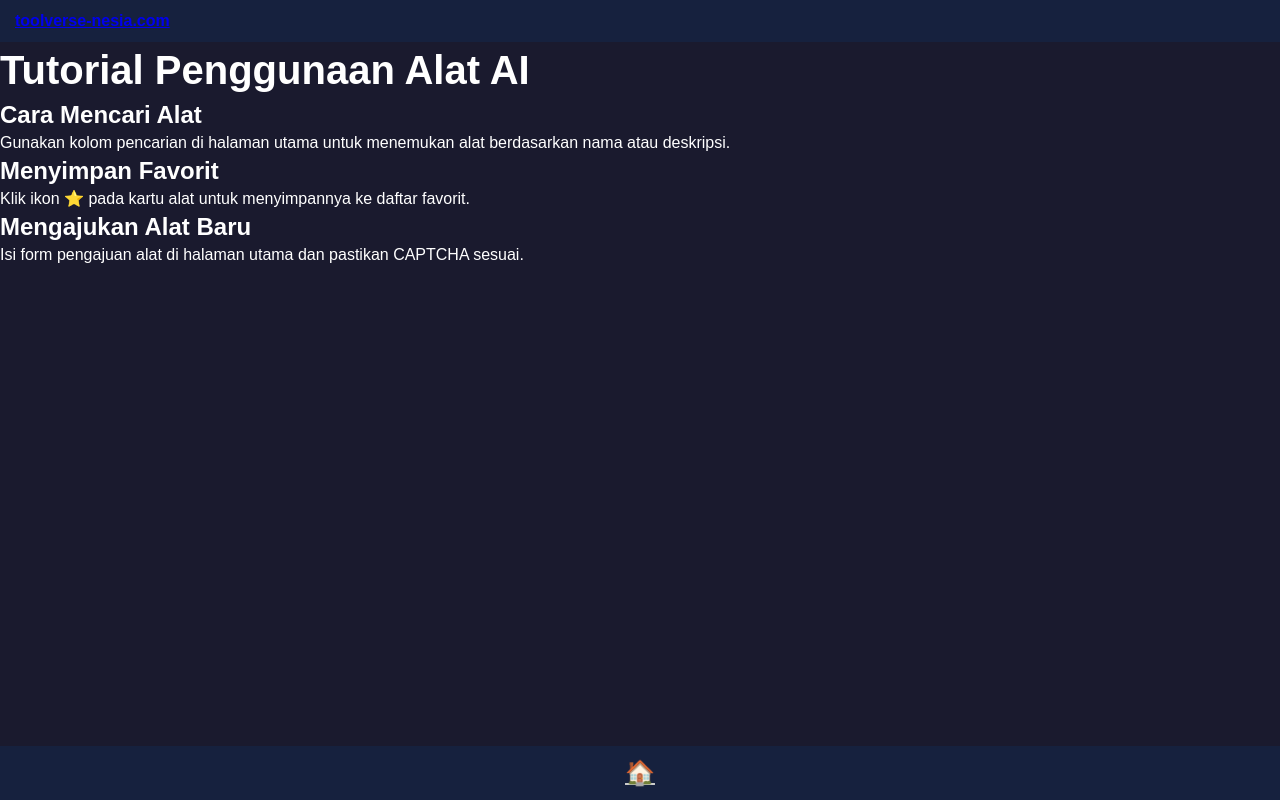
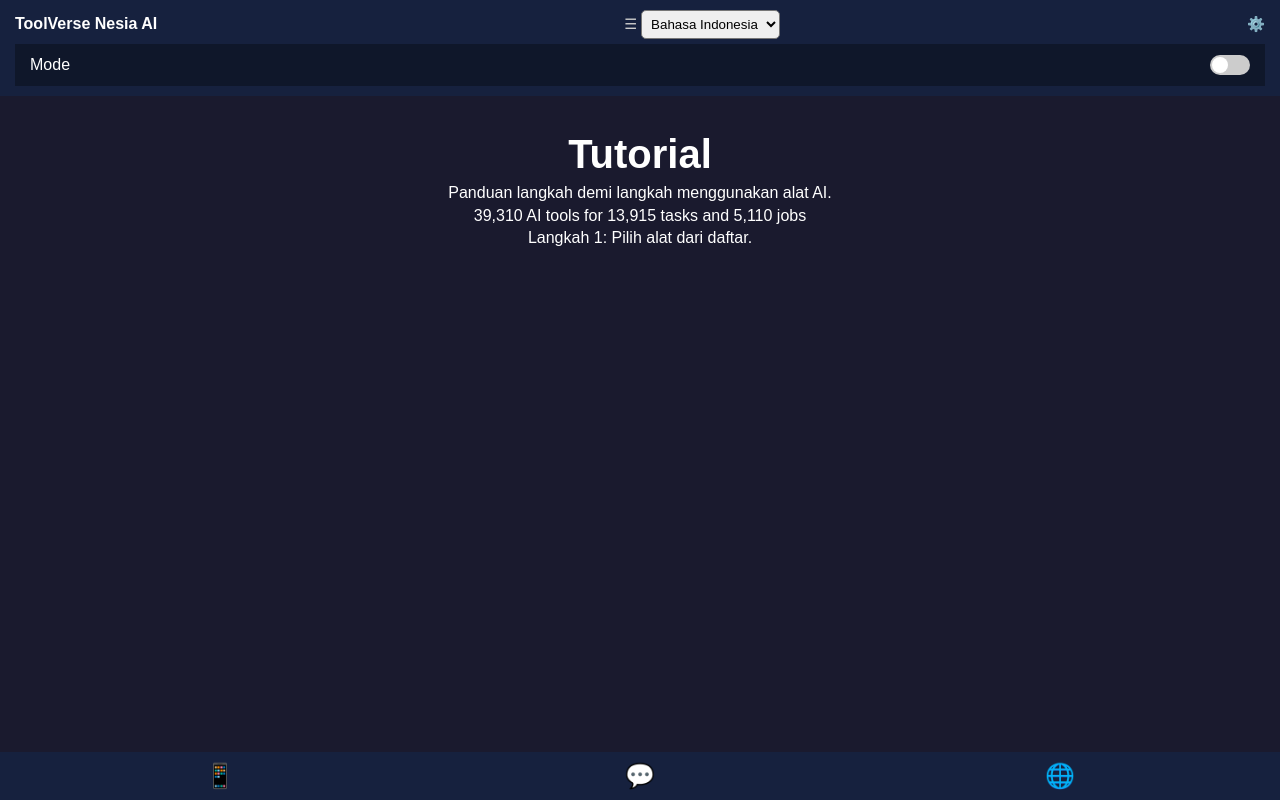
Before and after one commit to VinNesia/VinAI, a plain HTML site: page tutorial.html in a window 1280 px wide. Drawn offline with Linux system fonts and the light colour scheme.

Commit message:
Update tutorial.html

```diff
--- a/tutorial.html
+++ b/tutorial.html
@@ -3,36 +3,45 @@
 <head>
     <meta charset="UTF-8">
     <meta name="viewport" content="width=device-width, initial-scale=1.0">
-    <meta name="description" content="Tutorial untuk menggunakan alat AI di ToolVerse Nesia AI">
-    <title>ToolVerse Nesia AI - Tutorial</title>
+    <title>Tutorial - ToolVerse Nesia AI</title>
     <link rel="stylesheet" href="styles.min.css">
-    <link rel="icon" href="favicon.png">
+    <link rel="manifest" href="manifest.json">
 </head>
-<body class="dark-mode">
+<body>
     <header>
         <div class="top-bar">
-            <a href="index.html" class="site-name">toolverse-nesia.com</a>
+            <span class="site-name">ToolVerse Nesia AI</span>
+            <div class="tabs">
+                <span class="menu">☰</span>
+                <select class="language-select" id="languageSelect">
+                    <option value="id">Bahasa Indonesia</option>
+                    <option value="en">English</option>
+                </select>
+            </div>
+            <div class="actions">
+                <span>⚙️</span>
+            </div>
+        </div>
+        <div class="mode-toggle">
+            <span id="modeText">Mode</span>
+            <label class="switch">
+                <input type="checkbox">
+                <span class="slider round"></span>
+            </label>
         </div>
     </header>
     <main>
-        <div class="tutorial-content">
-            <h1>Tutorial Penggunaan Alat AI</h1>
-            <section>
-                <h2>Cara Mencari Alat</h2>
-                <p>Gunakan kolom pencarian di halaman utama untuk menemukan alat berdasarkan nama atau deskripsi.</p>
-            </section>
-            <section>
-                <h2>Menyimpan Favorit</h2>
-                <p>Klik ikon ⭐ pada kartu alat untuk menyimpannya ke daftar favorit.</p>
-            </section>
-            <section>
-                <h2>Mengajukan Alat Baru</h2>
-                <p>Isi form pengajuan alat di halaman utama dan pastikan CAPTCHA sesuai.</p>
-            </section>
-        </div>
+        <section class="hero">
+            <h1 id="heroText">Tutorial</h1>
+            <p id="taglineText">Panduan langkah demi langkah menggunakan alat AI.</p>
+            <p id="statsText"></p>
+            <p id="rankText">Langkah 1: Pilih alat dari daftar.</p>
+        </section>
     </main>
     <footer>
-        <a href="index.html" class="footer-btn home">🏠</a>
+        <button class="footer-btn">📱</button>
+        <button class="footer-btn">💬</button>
+        <button class="footer-btn">🌐</button>
     </footer>
     <script src="script.min.js"></script>
 </body>
```
